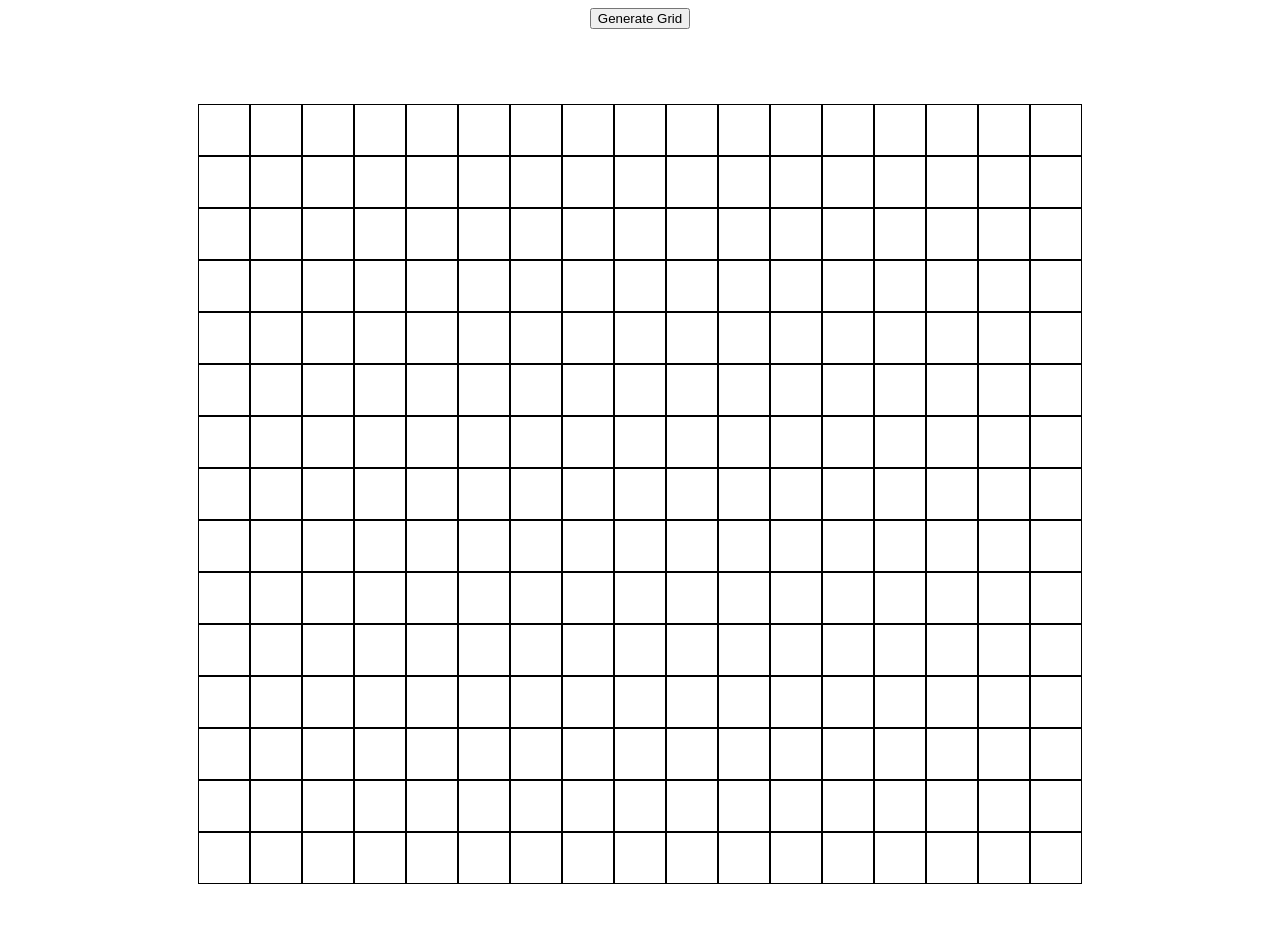
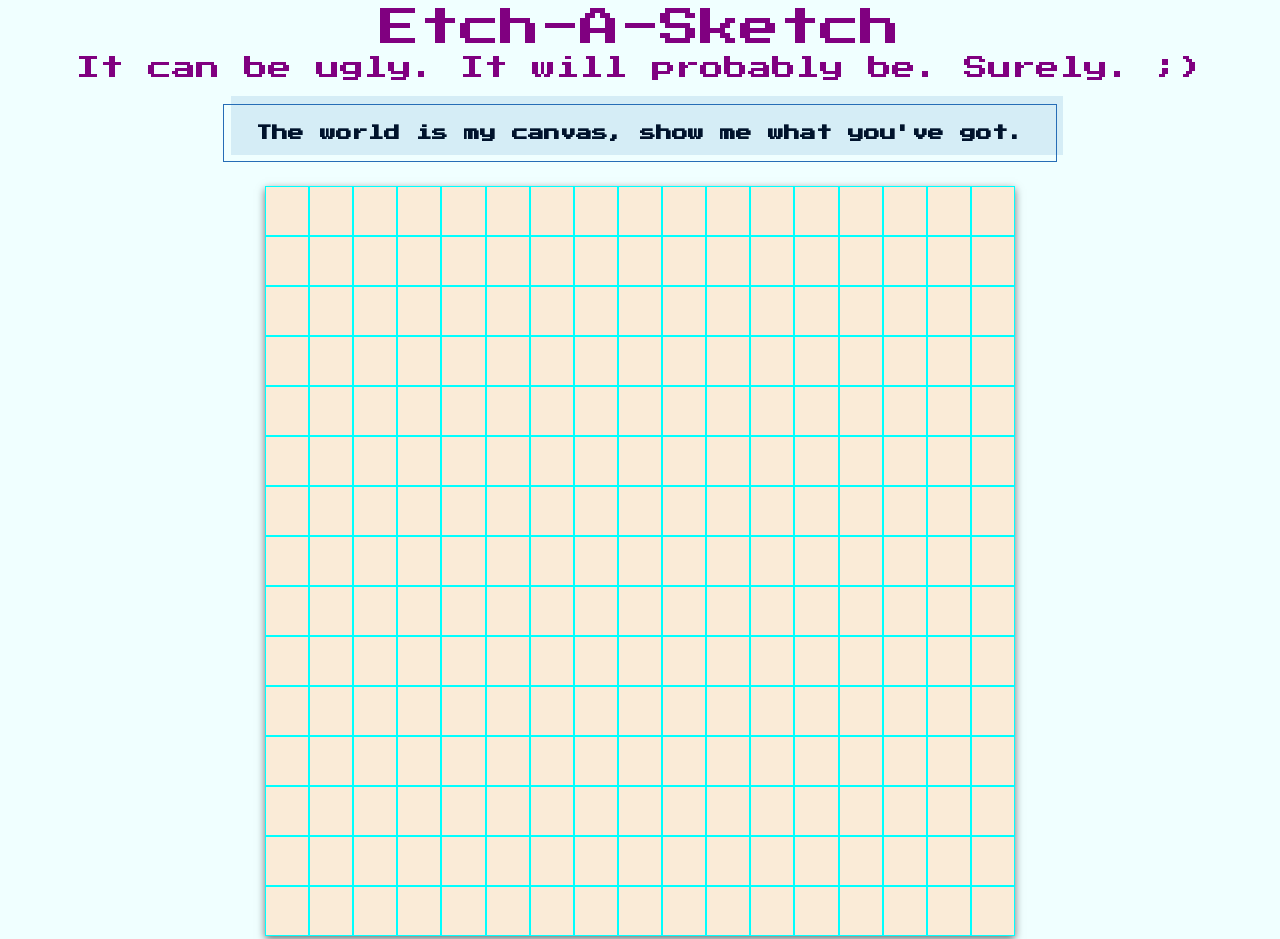
Before and after one commit to leynadm/ETCH-A-SKETCH, a plain HTML site: page index.html in a window 1280 px wide. Shown: the top 939 px of the page. Drawn offline with Linux system fonts and the light colour scheme.

Commit message:
Polish the page by adding style and refactor some of the code. Can still be improved

```diff
--- a/index.html
+++ b/index.html
@@ -5,6 +5,7 @@
     <meta http-equiv="X-UA-Compatible" content="IE=edge">
     <meta name="viewport" content="width=device-width, initial-scale=1.0">
     <link rel="stylesheet" href="style.css">
+    <link href="https://fonts.googleapis.com/css2?family=Press+Start+2P&display=swap" rel="stylesheet">
     <title>Document</title>
 </head>
 <body>
@@ -16,9 +17,13 @@
         5. Profit
     -->
 
-    <span class="main-button">
-        <button>Generate Grid</button>
-    </span>
+    <div class = "title">
+        Etch-A-Sketch
+        <div class = "subtitle">It can be ugly.</div>
+        <span class="main-button">
+            <button>The world is my canvas, show me what you've got.</button>
+        </span>
+    </div>
 
     <script src="scripts.js"></script>
 </body>
--- a/scripts.js
+++ b/scripts.js
@@ -1,3 +1,5 @@
+/* SET THE VARIABLES NEEDED TO USE*/
+
 let body = document.querySelector("body");
 let wrapper = document.createElement("div");
 let mainBtn = document.querySelector('.main-button')
@@ -10,20 +12,34 @@ let rgbValue1TenPercent;
 let rgbValue2TenPercent;
 let rgbValue3TenPercent;
 
+let subtitle = document.querySelector(".subtitle");
+let secondSubtitleText = "It can be ugly. It will probably be."
+let thirdSubtitleText = "It can be ugly. It will probably be. Surely. ;)"
 
+
+/* PART TO MANIPULATE THE TITLE AND SUBTITLE */
+setTimeout(()=>{
+    alternateSubtitle(subtitle,secondSubtitleText);
+        setTimeout(() => {
+        alternateSubtitle(subtitle,thirdSubtitleText);
+        }, 2500);
+},1500);
+
+/* GENERATE FIRST CANVAS WITH 64x64 grid cells */
 wrapper.classList.add("wrapper");
 body.appendChild(wrapper);
 
-for (let i = 1; i <256; i++){
+for (let i = 1; i < 256; i++){
     let div = document.createElement("div");
     wrapper.appendChild(div);
     div.classList.add("grid-div");
-
+    console.log(i);
 }
 
 let appendColumns = "auto";
 let appendRows = "auto";
 let counterOriginalGrid = 16;
+
 for (let i = 1; i <= counterOriginalGrid; i++){
         appendColumns = appendColumns + " auto ";
     }
@@ -34,14 +50,37 @@ document.querySelector(".wrapper").style.gridTemplateColumns = appendColumns;
 prepareCustomGenerator();
 createRGBValues();
 
+mainBtn.addEventListener('click',createCustomGrid);
+
+function alternateSubtitle(element, textToAppear){
+    element.innerHTML = textToAppear;
+}
+
+// MAIN FUNCTION THAT CREATES THE GRID
 function createCustomGrid(){
 
     appendColumns = "auto";
     appendRows = "auto";
 
-    let latitude = prompt("Please submit the number of columns:");
-    let longitude = prompt("Now please choose how many rows to have: ");
+    let latitude = parseInt(prompt("Please choose how many columns you want to have:"));
+    let longitude = parseInt(prompt("Now please choose how many rows you want to have: "));
 
+    console.log(latitude);
+    console.log(longitude);
+
+    if (isNaN(latitude) || isNaN(longitude)){
+        alert("Only numbers are allowed!")
+        latitude = 16;
+        longitude = 16;
+    } else {
+
+        if (latitude > 100){
+            latitude = 100;
+        } else if(longitude > 100){
+            longitude = 100;
+        }
+
+    }
     let numberOfCells = latitude * longitude;
 
     body.removeChild(wrapper);
@@ -49,11 +88,11 @@ function createCustomGrid(){
     wrapper.classList.add("wrapper");
     body.appendChild(wrapper);
 
-    for (let i = 1; i <= numberOfCells; i++){
+    for (let i = 1; i < numberOfCells; i++){
         let div = document.createElement("div");
         wrapper.appendChild(div);
         div.classList.add("grid-div");
-
+        console.log(i);
     }
 
     for (let i = 1; i < latitude; i++){
@@ -73,6 +112,7 @@ function createCustomGrid(){
     createRGBValues();
 }
 
+// THIS FUNCTION ADDS A HOOVER EVENT LISTENER TO ALL THE DIVs
 function prepareCustomGenerator(){
 
     let gridDiv = document.querySelectorAll(".grid-div");
@@ -87,6 +127,8 @@ addEventListenerNodeList(gridDiv,'mouseover',addTrail);
 
 }
 
+// THIS FUNCTION CREATES RANDOM RGB VALUES USED FOR THE HOOVER EFFECT
+
 function createRGBValues(){
 
     rgbValue1 = Math.floor(Math.random()*256);
@@ -100,21 +142,14 @@ function createRGBValues(){
 
 }
 
-
+// THIS FUNCTION REDUCES THE RGB VALUES BY 10%, ADDING THE MOUSE TRAIL AND MAKING IT GET DARKER AND DARKER
 function addTrail(){
 
     if (rgbValue1 > 0){
-
         rgbValue1 = rgbValue1 - rgbValue1TenPercent;
-
         rgbValue2 = rgbValue2 - rgbValue2TenPercent;
-
         rgbValue3 = rgbValue3 - rgbValue3TenPercent;
-
     }
 
     this.style.backgroundColor = "rgb(" +rgbValue1 + "," + rgbValue2 + "," + rgbValue1 + ")";
-
 }
-
-mainBtn.addEventListener('click',createCustomGrid);
--- a/style.css
+++ b/style.css
@@ -1,20 +1,107 @@
+@import url(//fonts.googleapis.com/css?family=Press Start 2P);
+
+body{
+    background-color:azure;
+    display: flex;
+    flex-direction: column;
+    align-items: center;
+    font-family: 'Press Start 2P', cursive;
+}
+
+.title{
+    font: bold;
+    color:purple;
+    font-size: 40px;
+    text-align: center;
+}
+
+
+button{
+    background-color:cadetblue;
+    color:beige;
+    font-weight: bold;
+    padding: 8px;
+    font-size: 18px;
+    border: none;
+}
+
+.subtitle{
+    text-align: center;
+    font-size: 24px;
+    margin: 8px;
+}
+
 .wrapper{
-    margin: 75px;
-    justify-content: center;
+    background-color:antiquewhite;
+    margin: 8px;
+    width: 750px;
+    height: 750px;
+    box-shadow: rgba(0, 0, 0, 0.55) 0px 3px 8px;
+
 }
 
 .main-button {
     display: flex;
     justify-content: center;
+    padding: 16px;
 }
 
-.grid-div{
+.grid-div {
     border: 1px;
     border-style: solid;
-    height: 50px;
-    width: 50px;
+    border-color:cyan;
 }
 
 .trail{
     background-color: black;
 }
+
+/* CSS - This is the only code I took from the web, like a PRO would do ;)*/
+button {
+  background-color: transparent;
+  border: 1px solid #266DB6;
+  box-sizing: border-box;
+  color: #00132C;
+  font-family: 'Press Start 2P', cursive;
+  font-size: 16px;
+  font-weight: 700;
+  line-height: 24px;
+  padding: 16px 23px;
+  position: relative;
+  text-decoration: none;
+  user-select: none;
+  -webkit-user-select: none;
+  touch-action: manipulation;
+}
+
+button:hover,
+button:active {
+  outline: 0;
+}
+
+button:hover {
+  background-color: transparent;
+  cursor: pointer;
+}
+
+button:before {
+  background-color: #D5EDF6;
+  content: "";
+  height: calc(100% + 3px);
+  position: absolute;
+  right: -7px;
+  top: -9px;
+  transition: background-color 300ms ease-in;
+  width: 100%;
+  z-index: -1;
+}
+
+button:hover:before {
+  background-color: #6DCFF6;
+}
+
+@media (min-width: 768px) {
+  button {
+    padding: 16px 32px;
+  }
+}
```
